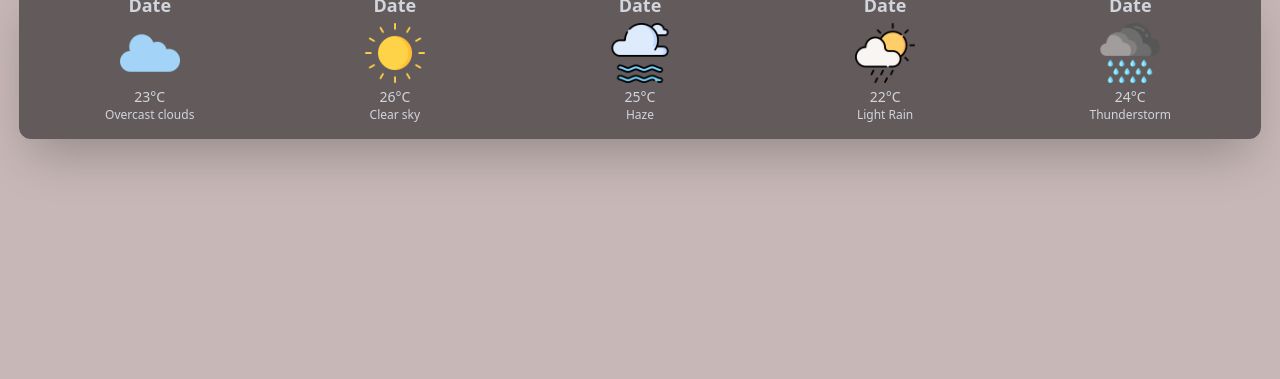
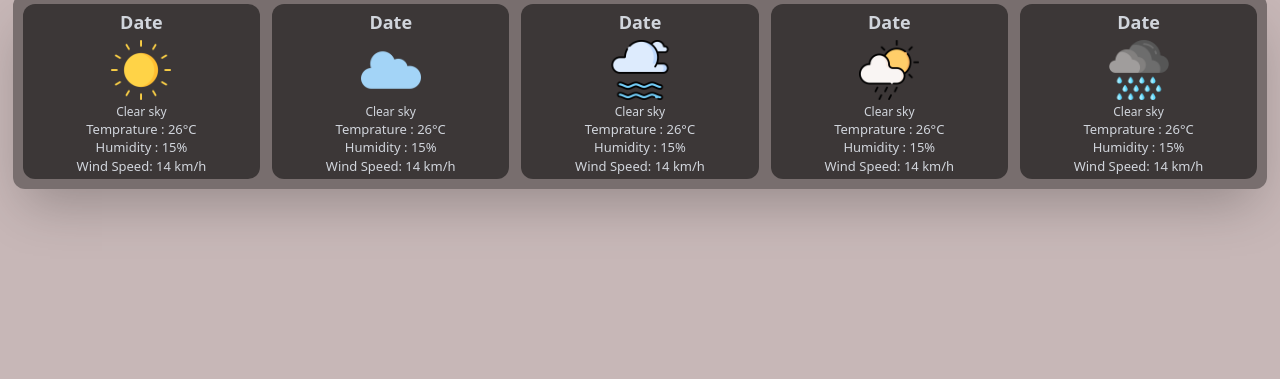
Before and after one commit to Shanisinghh/Weather-Application, a website: page index.html in a window 1280 px wide. Shown: the part 421-800 px from the top of the page. Drawn offline with Linux system fonts and the light colour scheme.

Commit message:
finial commit

```diff
--- a/index.html
+++ b/index.html
@@ -57,7 +57,7 @@
       </div>
       <div
         id="mainContener"
-        class="md:flex md:m-4 md:justify-around md:text-center"
+        class="md:flex md:mt-2 md:justify-around md:text-center"
       >
         <div id="wetherPhoto">
           <img
@@ -93,40 +93,63 @@
         </div>
       </div>
       <div>
+        <h2 class="text-[23px] ml-2 mb-2 md:ml-3 text-gray-300 font-bold">5-Day Forcast</h2>
         <div
           id="renderFiveDayForcast"
-          class="grid grid-cols-5 gap-4 bg-[rgba(0,0,0,0.5)] w-[97%] m-auto rounded-xl p-4 text-center shadow-2xl text-sm"
+          class="grid text-[10px] md:text-[13px] grid-cols-3 md:grid-cols-5 gap-1 md:gap-3 md:p-2.5 bg-[rgba(0,0,0,0.4)] w-[98%] m-auto rounded-xl p-0.5  text-center shadow-2xl text-sm"
         >
-          <div>
+
+          <div class="bg-[rgba(0,0,0,0.5)] p-1 rounded-xl" >
+            <p class="font-semibold text-lg text-gray-300">Date</p>
+            <img src="image/clear sky.png" class="w-15 mx-auto my-1" />
+              <p class="text-gray-300 text-xs ">Clear sky</p>
+            <p class="text-gray-300 " >Temprature : 26°C</p>
+            <div class=" text-gray-300 ">
+             Humidity : <span id="humidity">15%</span>
+            </div>
+            <div class=" text-gray-300 "> Wind Speed: <span id="wind">14 km/h</span></div>
+            </div>
+          <div class="bg-[rgba(0,0,0,0.5)] p-1 rounded-xl" >
             <p class="font-semibold text-lg text-gray-300">Date</p>
             <img src="image/few clouds.png" class="w-15 mx-auto my-1" />
-            <p class="text-gray-300">23°C</p>
-            <p class="text-gray-300 text-xs">Overcast clouds</p>
-          </div>
-          <div>
-            <p class="font-semibold text-lg text-gray-300">Date</p>
-            <img src="image/clear sky.png" class="w-15 mx-auto my-1" />
-            <p class="text-gray-300">26°C</p>
-            <p class="text-gray-300 text-xs">Clear sky</p>
-          </div>
-          <div>
+              <p class="text-gray-300 text-xs">Clear sky</p>
+            <p class="text-gray-300">Temprature : 26°C</p>
+            <div class=" text-gray-300 ">
+             Humidity : <span id="humidity">15%</span>
+            </div>
+            <div class=" text-gray-300 "> Wind Speed: <span id="wind">14 km/h</span></div>
+            </div>
+          <div class="bg-[rgba(0,0,0,0.5)] p-1 rounded-xl" >
             <p class="font-semibold text-lg text-gray-300">Date</p>
             <img src="image/haza.png" class="w-15 mx-auto my-1" />
-            <p class="text-gray-300">25°C</p>
-            <p class="text-gray-300 text-xs">Haze</p>
-          </div>
-          <div>
+              <p class="text-gray-300 text-xs">Clear sky</p>
+            <p class="text-gray-300">Temprature : 26°C</p>
+            <div class=" text-gray-300 ">
+             Humidity : <span id="humidity">15%</span>
+            </div>
+            <div class=" text-gray-300 "> Wind Speed: <span id="wind">14 km/h</span></div>
+            </div>
+          <div class="bg-[rgba(0,0,0,0.5)] p-1 rounded-xl" >
             <p class="font-semibold text-lg text-gray-300">Date</p>
             <img src="image/light rain.png" class="w-15 mx-auto my-1" />
-            <p class="text-gray-300">22°C</p>
-            <p class="text-gray-300 text-xs">Light Rain</p>
-          </div>
-          <div>
+              <p class="text-gray-300 text-xs">Clear sky</p>
+            <p class="text-gray-300">Temprature : 26°C</p>
+            <div class=" text-gray-300 ">
+             Humidity : <span id="humidity">15%</span>
+            </div>
+            <div class=" text-gray-300 "> Wind Speed: <span id="wind">14 km/h</span></div>
+            </div>
+          <div class="bg-[rgba(0,0,0,0.5)] p-1 rounded-xl" >
             <p class="font-semibold text-lg text-gray-300">Date</p>
             <img src="image/Thunderstorm.png" class="w-15 mx-auto my-1" />
-            <p class="text-gray-300">24°C</p>
-            <p class="text-gray-300 text-xs">Thunderstorm</p>
-          </div>
+              <p class="text-gray-300 text-xs">Clear sky</p>
+            <p class="text-gray-300">Temprature : 26°C</p>
+            <div class=" text-gray-300 ">
+             Humidity : <span id="humidity">15%</span>
+            </div>
+            <div class=" text-gray-300 "> Wind Speed: <span id="wind">14 km/h</span></div>
+            </div>
+
         </div>
       </div>
     </div>
--- a/index.js
+++ b/index.js
@@ -37,18 +37,20 @@ function renderFiveDaysForecast(fiveDaysForecast) {
     // console.log(date);
 
     console.log();
-    box += `<div>
-            <p class="font-semibold text-md text-gray-300">${date}</p>
-            <img  src="https://openweathermap.org/img/wn/${
-              element.weather[0].icon
-            }@2x.png" class="w-15 mx-auto my-1" />
-            <p class="text-gray-300">${Math.round(
-              element.main.temp_max - 273.15
-            )}°C</p>
-            <p class="text-gray-300 text-xs">${
-              element.weather[0].description
-            }</p>
-          </div>`;
+
+    box +=`<div class="bg-[rgba(0,0,0,0.5)] p-1 rounded-xl" >
+            <p class="font-semibold text-lg text-gray-300">${date}</p>
+              <img  src="https://openweathermap.org/img/wn/${element.weather[0].icon}@2x.png" class="w-15 mx-auto my-1" />
+              <p class="text-gray-300 text-xs">${element.weather[0].description}</p>
+            <p class="text-gray-300 " >Temprature : ${Math.round( element.main.temp_max - 273.15)}°C</p>
+            <div class=" text-gray-300 ">
+            Humidity : <span id="humidity">${element.main.humidity}%</span>
+            </div>
+            <div class=" text-gray-300 "> Wind Speed: <span id="wind">${Math.round(
+            element.wind.speed * 3.6
+          )}km/h</span></div>
+            </div>`
+
   }
   mainCrenderFiveDayForcastontener.innerHTML = box;
 }
@@ -105,7 +107,7 @@ async function getWeatherDetails(lat, lon) {
   const WEATHER_API_URL = `https://api.openweathermap.org/data/2.5/forecast?lat=${lat}&lon=${lon}&appid=${API_key}`;
   const response = await fetch(WEATHER_API_URL);
   const data = await response.json();
-  // console.log("data ye hai", data);
+  console.log("data ye hai", data);
 
   const uniqueForecastDays = [];
   const fiveDaysForecast = data.list.filter((forecast) => {
```
Also changed, not shown: src/output.css.
